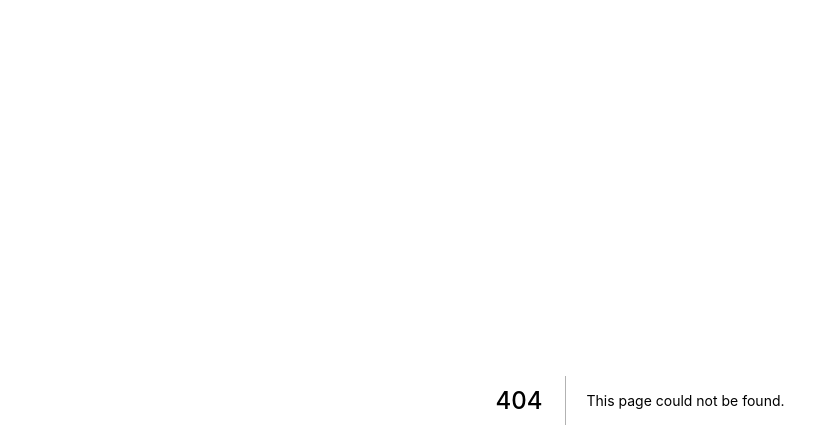
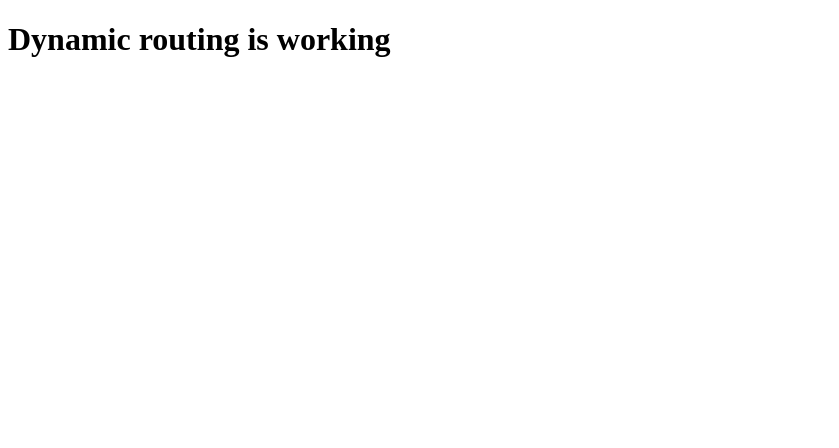
Before and after one commit to mahidulmoon/Freaking-Nextjs-AllinOne-learing-, a Next.js app: page /filename/1/1 in a window 1280 px wide. Before the commit this address had no page. Shown: the top 448 px of the page, without its empty margins (0-839 px from the left). Built offline with nearby package versions, Linux system fonts and the light colour scheme.

Commit message:
dynamic routing added

```diff
--- /dev/null
+++ b/pages/filename/[name]/[subfile].tsx
@@ -0,0 +1,6 @@
+export default function FilaName(){
+    return <h1>Dynamic routing is working</h1>
+}
+
+//http://localhost:3000/filename/abc/123 -> working
+//http://localhost:3000/filename/abc/ -> 404
--- a/tsconfig.json
+++ b/tsconfig.json
@@ -22,7 +22,7 @@
     "next-env.d.ts",
     "**/*.ts",
     "**/*.tsx"
-  ],
+, "pages/Fruit/[dynamic]"  ],
   "exclude": [
     "node_modules"
   ]
```
